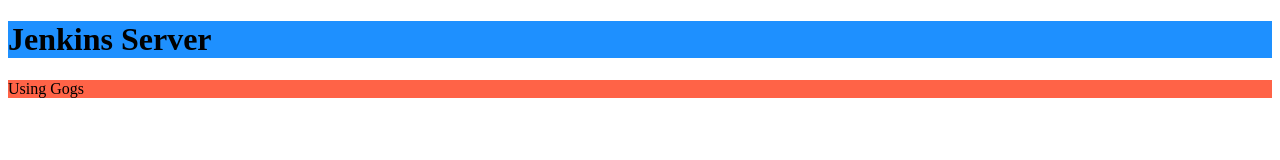
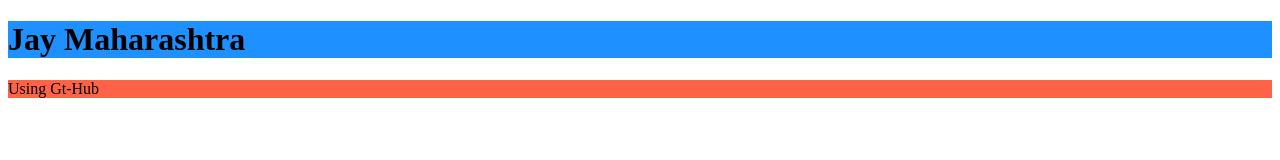
Before and after one commit to kedar9696/jenkins, a plain HTML site: page index.html in a window 1280 px wide. Drawn offline with Linux system fonts and the light colour scheme.

Commit message:
jenkins-project-2

```diff
--- a/index.html
+++ b/index.html
@@ -5,8 +5,8 @@
 </head>
 <body>
 
-<h1 style="background-color:DodgerBlue;">Jenkins Server</h1>
-<p style="background-color:Tomato;">Using Gogs</p>
+<h1 style="background-color:DodgerBlue;">Jay Maharashtra</h1>
+<p style="background-color:Tomato;">Using Gt-Hub</p>
 
 </body>
 </html>
```
